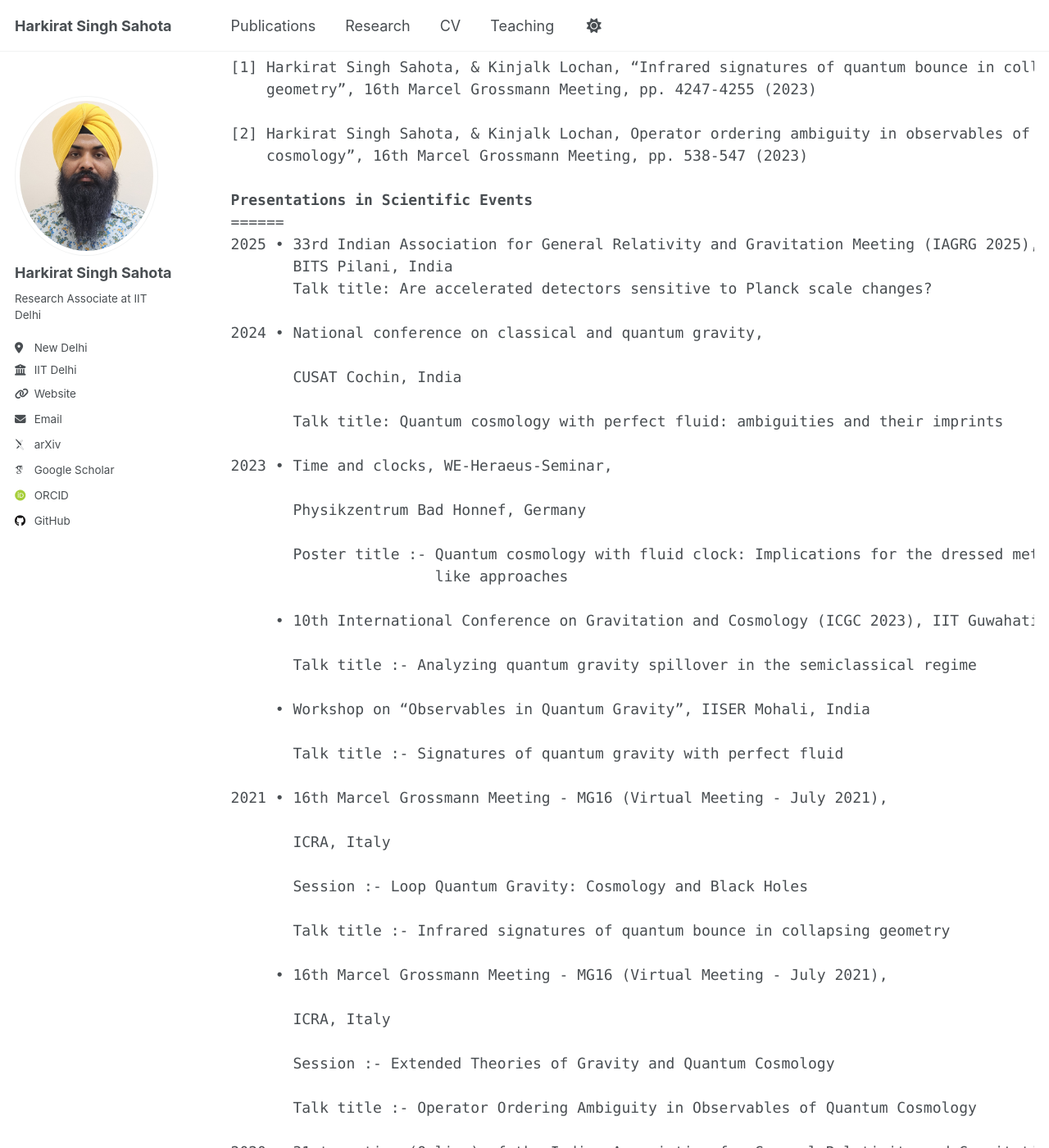
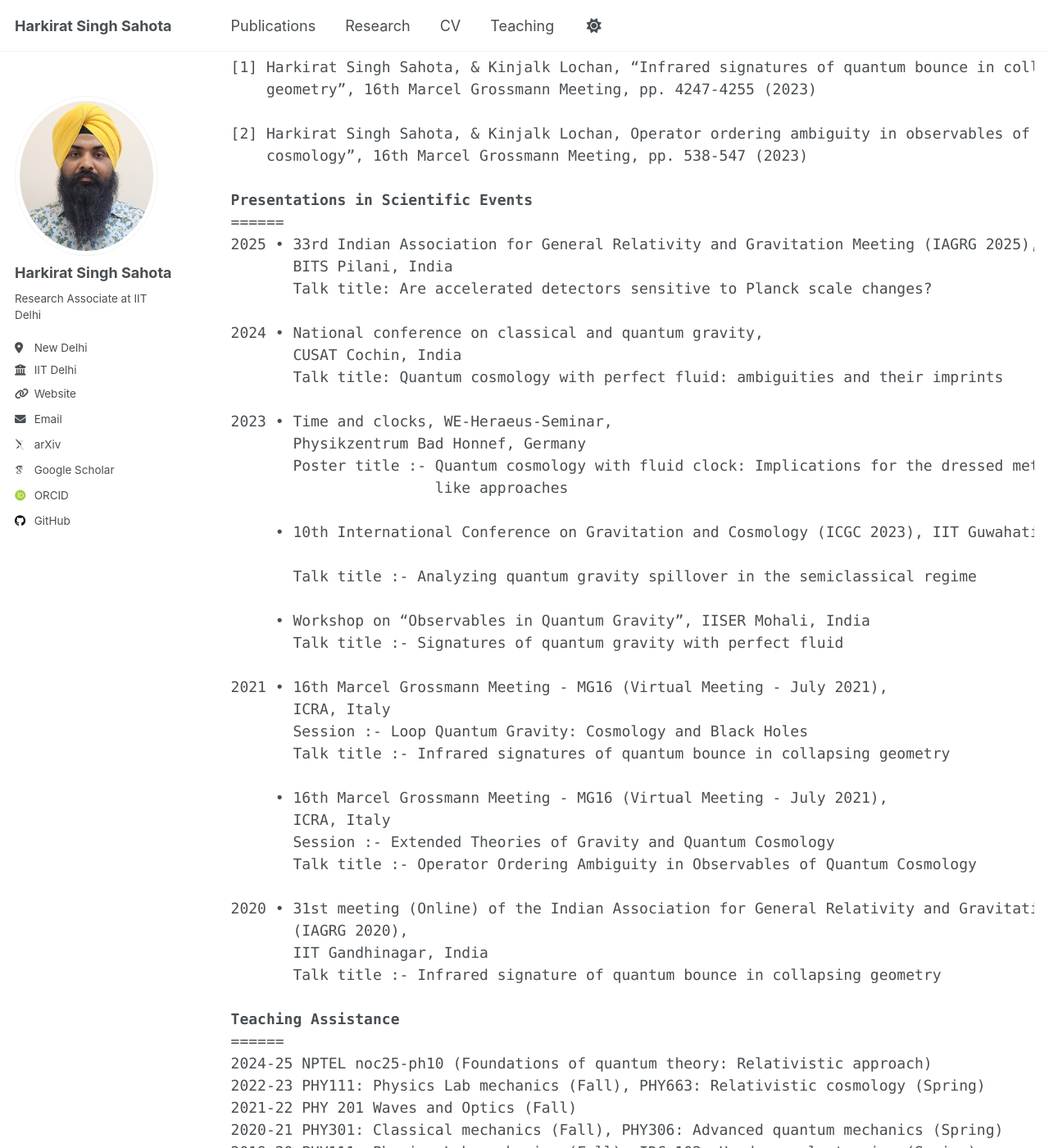
Before and after one commit to harkiratss/harkiratss.github.io, a Jekyll site: the page built from _pages/cv.md, in a window 1280 px wide and 1400 px high, scrolled down 1400 px. Shown: the whole window at 82% size. Built offline with Jekyll 4.4.1, drawn with Linux system fonts in a browser that asks for light colours; some web fonts are replaced; some of the changed text lies outside the part shown.

Commit message:
Update cv.md

```diff
--- a/_pages/cv.md
+++ b/_pages/cv.md
@@ -70,55 +70,48 @@ redirect_from:
        BITS Pilani, India
        Talk title: Are accelerated detectors sensitive to Planck scale changes?
 
-2024 • National conference on classical and quantum gravity, <br />
-       CUSAT Cochin, India <br />
+2024 • National conference on classical and quantum gravity,
+       CUSAT Cochin, India
        Talk title: Quantum cosmology with perfect fluid: ambiguities and their imprints
 
-2023 • Time and clocks, WE-Heraeus-Seminar, <br />
-       Physikzentrum Bad Honnef, Germany <br />
+2023 • Time and clocks, WE-Heraeus-Seminar,
+       Physikzentrum Bad Honnef, Germany
        Poster title :- Quantum cosmology with fluid clock: Implications for the dressed metric-
                        like approaches
 
      • 10th International Conference on Gravitation and Cosmology (ICGC 2023), IIT Guwahati, India <br />
        Talk title :- Analyzing quantum gravity spillover in the semiclassical regime
 
-     • Workshop on “Observables in Quantum Gravity”, IISER Mohali, India <br />
+     • Workshop on “Observables in Quantum Gravity”, IISER Mohali, India
        Talk title :- Signatures of quantum gravity with perfect fluid
 
-2021 • 16th Marcel Grossmann Meeting - MG16 (Virtual Meeting - July 2021), <br />
-       ICRA, Italy <br />
-       Session :- Loop Quantum Gravity: Cosmology and Black Holes <br />
+2021 • 16th Marcel Grossmann Meeting - MG16 (Virtual Meeting - July 2021),
+       ICRA, Italy
+       Session :- Loop Quantum Gravity: Cosmology and Black Holes
        Talk title :- Infrared signatures of quantum bounce in collapsing geometry
 
-     • 16th Marcel Grossmann Meeting - MG16 (Virtual Meeting - July 2021), <br />
-       ICRA, Italy <br />
-       Session :- Extended Theories of Gravity and Quantum Cosmology <br />
+     • 16th Marcel Grossmann Meeting - MG16 (Virtual Meeting - July 2021),
+       ICRA, Italy
+       Session :- Extended Theories of Gravity and Quantum Cosmology
        Talk title :- Operator Ordering Ambiguity in Observables of Quantum Cosmology
 
 2020 • 31st meeting (Online) of the Indian Association for General Relativity and Gravitation
-       (IAGRG 2020), <br />
-       IIT Gandhinagar, India <br />
+       (IAGRG 2020),
+       IIT Gandhinagar, India
        Talk title :- Infrared signature of quantum bounce in collapsing geometry
 
 <strong>Teaching Assistance</strong>
 ======
 2024-25 NPTEL noc25-ph10 (Foundations of quantum theory: Relativistic approach)
-
 2022-23 PHY111: Physics Lab mechanics (Fall), PHY663: Relativistic cosmology (Spring)
-
 2021-22 PHY 201 Waves and Optics (Fall)
-
 2020-21 PHY301: Classical mechanics (Fall), PHY306: Advanced quantum mechanics (Spring)
-
 2019-20 PHY111: Physics Lab mechanics (Fall), IDC 102: Hands-on electronics (Spring)
-
 2018-19 IDC 102: Hands-on electronics (Spring)
 
 <strong>Skills</strong>
 ======
 * Programming Languages: Mathematica, C/C++, Python, Julia
-
 * Operating systems: GNU/Linux, Windows
-
 * Typesetting Software: LATEX
  </pre>
```
